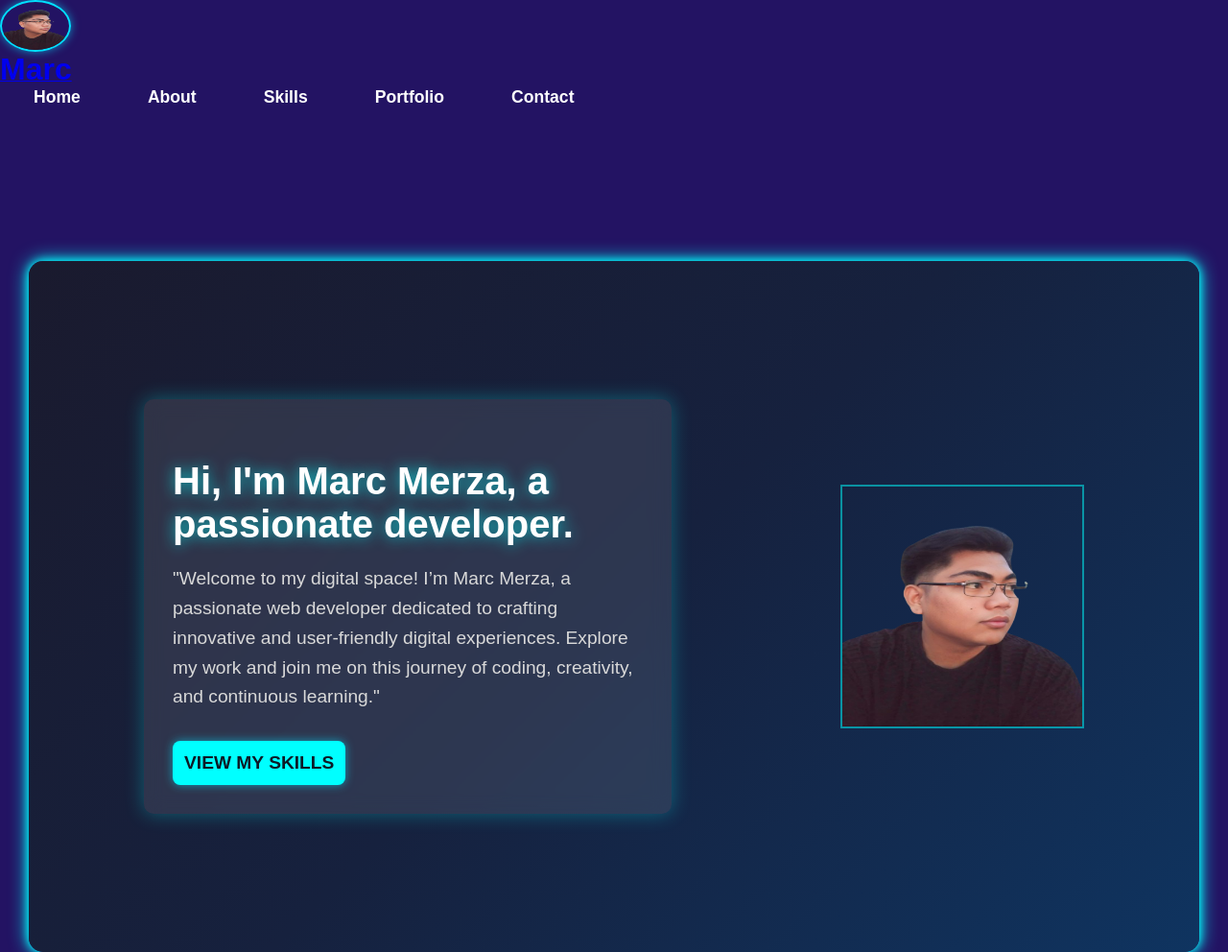
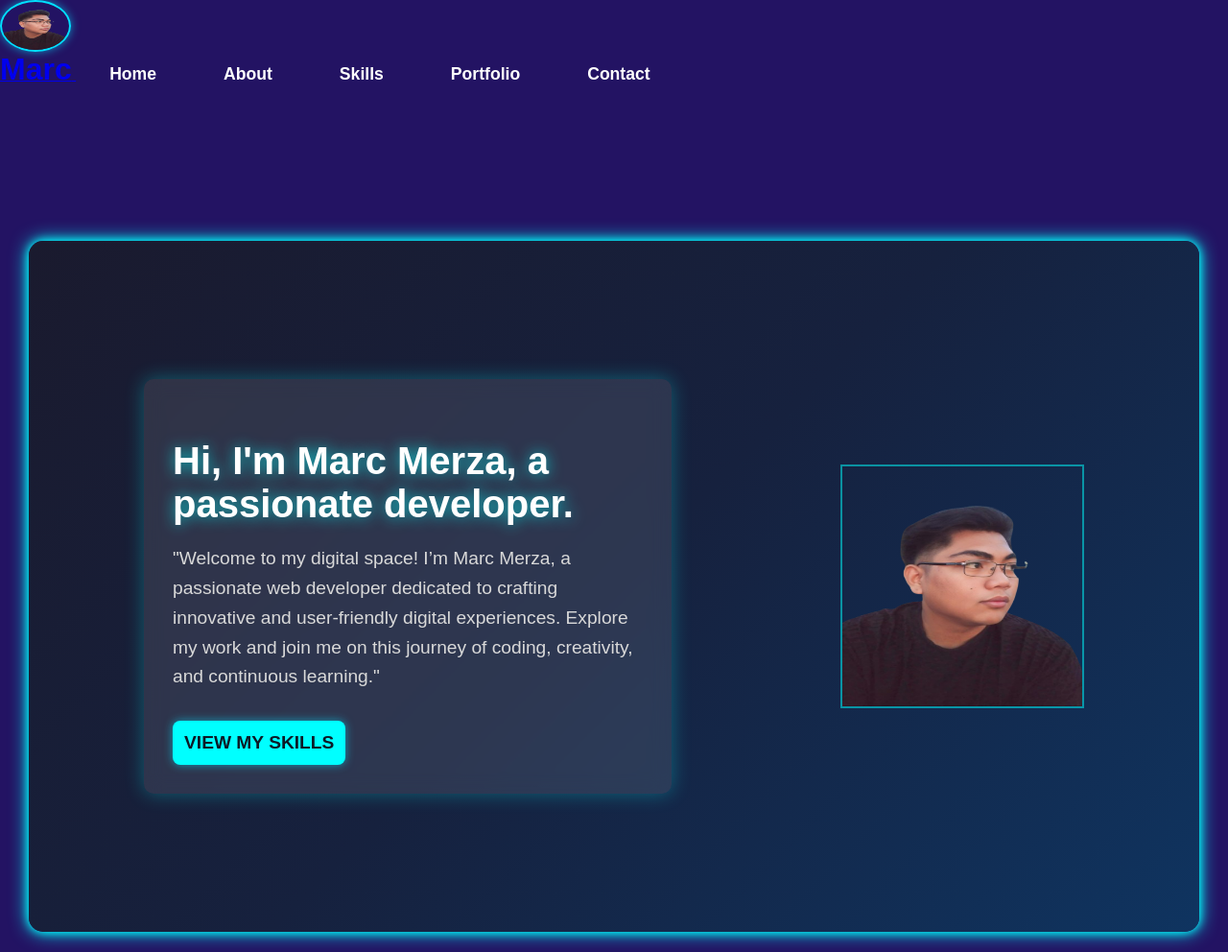
Before and after one commit to daveulanday/dave, a plain HTML site: page index.html in a window 1280 px wide. Shown: the top 992 px of the page at 96% size. Drawn offline with Linux system fonts and the light colour scheme.

Commit message:
Update style.css

```diff
--- a/style.css
+++ b/style.css
@@ -1,11 +1,9 @@
 *{
     scroll-behavior: smooth;
     }
-h1{
-  display: inline;
-}
-a{
+a {
     display: inline;
+    align-items: center;
 }
 body {
     font-family: Arial, sans-serif;
@@ -14,7 +12,14 @@ body {
     background: #231363;
     color: white;
 }
-
+h1{
+    display: inline;
+    justify-content: center;
+}
+nav{
+    justify-content: center;
+    display: inline;
+}
 .neon-box {
     border-radius: 15px;
     padding: 20px;
@@ -45,7 +50,9 @@ header.scrolled {
 }
 
 
-
+.profile{
+    display: inline;
+}
 .profile img {
     width: 70px;
     height: 50px;
@@ -55,15 +62,11 @@ header.scrolled {
     box-shadow: 0 0 10px rgba(0, 224, 255, 0.6);
 }
 
-nav {
-display: inline;
-justify-content: center;
-
-}
-
 nav ul {
-    display: flex;
+    display: inline-flex;
     list-style: none;
+    justify-content: center;
+    align-items: center;
     padding: 0;
     margin: 0;
 }
```
